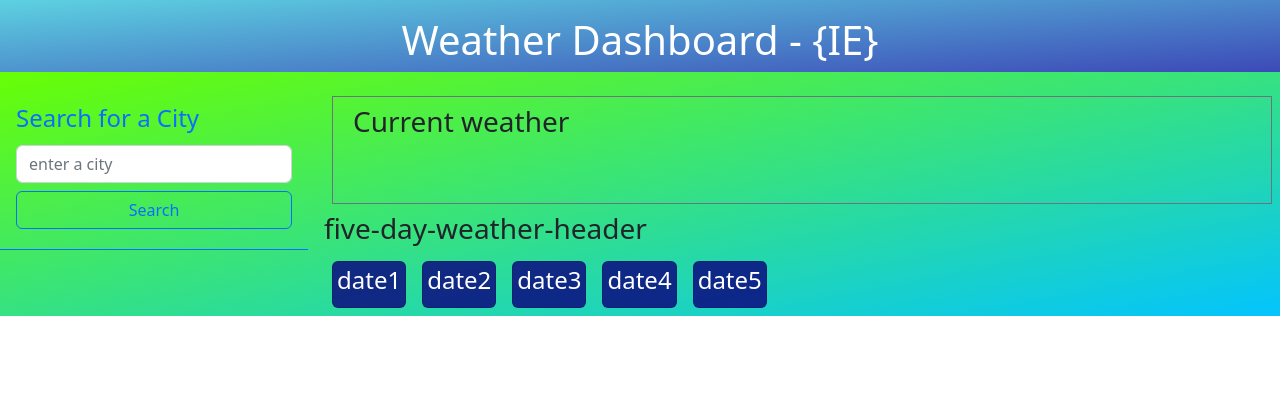
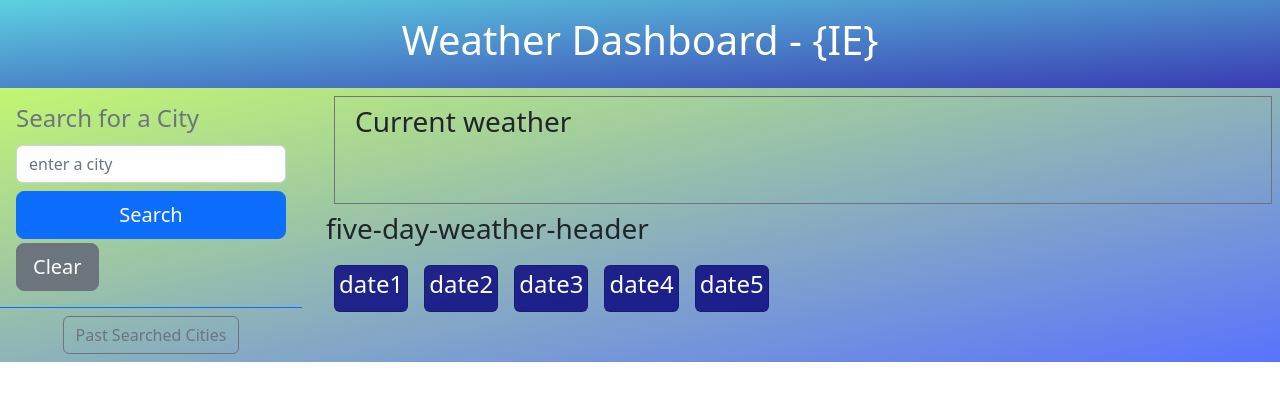
Before and after one commit to ikaera/WeatherDashboard, a plain HTML site: page index.html in a window 1280 px wide. Drawn offline with nearby package versions, Linux system fonts and the light colour scheme.

Commit message:
add history and clear buttons.

```diff
--- a/assets/css/style.css
+++ b/assets/css/style.css
@@ -11,7 +11,7 @@
   /* --gradient-primary: linear-gradient(to top left, #39b385, #9be15d);
   --gradient-secondary: linear-gradient(to top left, #ffcb03, #ffee03);   */
   --gradient-primary: linear-gradient(to top left, #393bb3, #5dd2e1);
-  --gradient-secondary: linear-gradient(to top left, #03c4ff, #68ff03);
+  --gradient-secondary: linear-gradient(to top left, #0329ffa8, #98f10a94);
 }
 
 * {
--- a/index.html
+++ b/index.html
@@ -16,18 +16,19 @@
     <h1> Weather Dashboard - {IE}</h1>
   </header>
 
-  <main class="row g-2 g-lg-3" id="main">
+  <main class="row" id="main">
     <section class="column col-3">
       <form class="change-area m-3 text-muted">
-        <label class="text-primary" for="city-input">
+        <label class="text-secondery" for="city-input">
           <h4> Search for a City </h4>
         </label>
         <input id="city-input" type="text" name="city" class="form-control my-1 text-primary"
           placeholder="enter a city">
-        <button class="btn btn-outline-primary my-1 search-button" type="submit" id="search-btn">Search</button>
+        <button class="btn btn-primary btn-lg my-1 search-button" type="submit" id="search-btn">Search</button>
+        <button type="button" class="btn btn-secondary btn-lg">Clear</button>
       </form>
-      <div class="border-top border-primary past-searches">
-
+      <div class="border-top border-primary text-center" id="past-searched-cities">
+        <button type="button" class="btn btn-outline-secondary m-2 text-center">Past Searched Cities</button>
       </div>
     </section>
 
@@ -39,7 +40,7 @@
         <p></p>
       </div>
 
-      <div class="row  five-day-weather-header"><h3> five-day-weather-header </h3></div>
+      <div class="row  five-day-weather-header my-1"><h3> five-day-weather-header </h3></div>
 
       <div class="d-flex flex-row flex-wrap justify-content-flex-start"
         id="five-day-weather">
```
